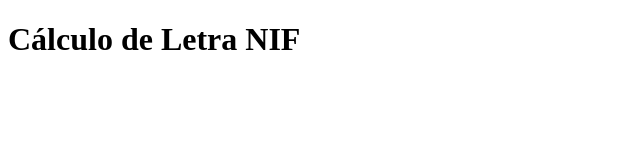
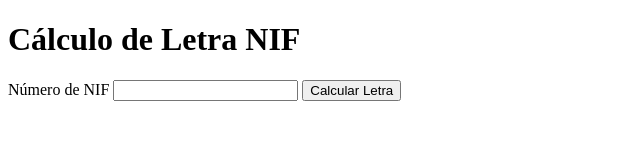
Before and after one commit to cosmincostea21/Git_Hub-Proyect, a plain HTML site: page index.html in a window 1280 px wide. Shown: the whole page, without its empty margins (0-640 px from the left). Drawn offline with Linux system fonts and the light colour scheme.

Commit message:
input NIF #1

```diff
--- a/index.html
+++ b/index.html
@@ -3,11 +3,12 @@
 <head>
     <meta charset="UTF-8">
     <meta name="viewport" content="width=device-width, initial-scale=1.0">
-    <title>Document</title>
+    <title>Cálculo Letra NIF</title>
 </head>
 <body>
     <h1>Cálculo de Letra NIF</h1>
-    <section>
-    </section>
+    <label for="">Número de NIF</label>
+    <input type="text" id="nif">
+    <button>Calcular Letra</button>
 </body>
 </html>
```
